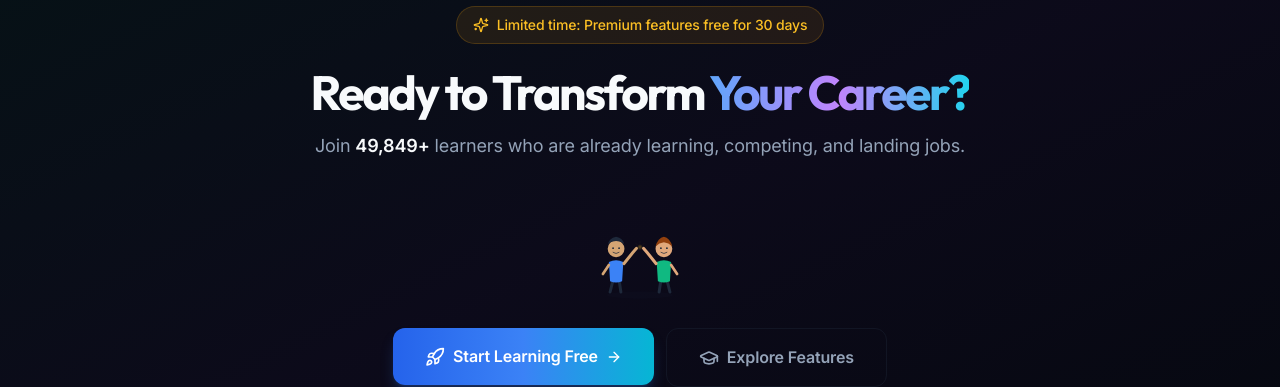
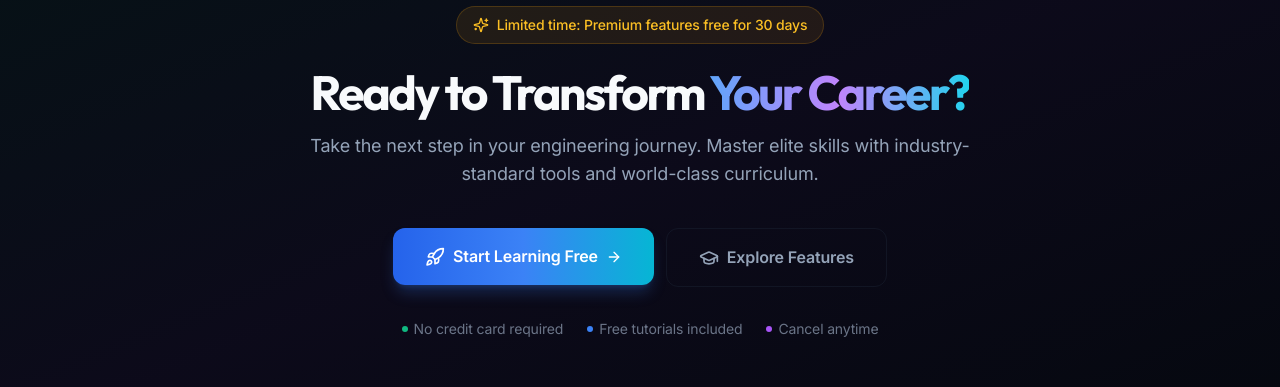
Before and after one commit to Blucoderhub/Bluelearnerhub, a Next.js app in the folder frontend/: page / in a window 1280 px wide. Shown: the part 2620-3007 px from the top of the page. Built offline with nearby package versions, Linux system fonts and the light colour scheme; no server answers.

Commit message:
clean: removed additional social proof and marketing noise from CTA section

```diff
--- a/frontend/src/components/marketing/CallToAction.tsx
+++ b/frontend/src/components/marketing/CallToAction.tsx
@@ -4,24 +4,6 @@ import Link from 'next/link'
 import { motion, useInView } from 'framer-motion'
 import { useRef, useEffect, useState } from 'react'
 import { ArrowRight, Sparkles, GraduationCap, Rocket } from 'lucide-react'
-import dynamic from 'next/dynamic'
-
-const CollaboratingCharacters = dynamic(() => import('@/components/animations/characters/CollaboratingCharacters'), { ssr: false })
-
-function LiveCounter({ inView }: { inView: boolean }) {
-  const [count, setCount] = useState(49847)
-
-  useEffect(() => {
-    if (!inView) return
-    const interval = setInterval(() => {
-      setCount((c) => c + Math.floor(Math.random() * 3))
-    }, 5000)
-    return () => clearInterval(interval)
-  }, [inView])
-
-  return <span>{count.toLocaleString()}</span>
-}
-
 export default function CallToAction() {
   const ref = useRef(null)
   const inView = useInView(ref, { once: true })
@@ -56,23 +38,9 @@ export default function CallToAction() {
               Your Career?
             </span>
           </h2>
-          <p className="text-base md:text-lg text-muted-foreground mb-6 max-w-2xl mx-auto">
-            Join{' '}
-            <span className="text-foreground font-semibold">
-              <LiveCounter inView={inView} />+
-            </span>{' '}
-            learners who are already learning, competing, and landing jobs.
+          <p className="text-base md:text-lg text-muted-foreground mb-10 max-w-2xl mx-auto">
+            Take the next step in your engineering journey. Master elite skills with industry-standard tools and world-class curriculum.
           </p>
-
-          <motion.div
-            initial={{ opacity: 0, y: 10 }}
-            whileInView={{ opacity: 1, y: 0 }}
-            transition={{ duration: 0.5, delay: 0.2 }}
-            viewport={{ once: true }}
-            className="flex justify-center mb-6"
-          >
-            <CollaboratingCharacters size={120} />
-          </motion.div>
 
           <motion.div
             initial={{ opacity: 0, y: 10 }}
```
